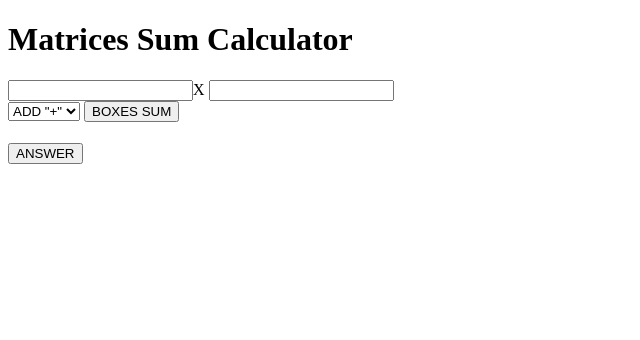
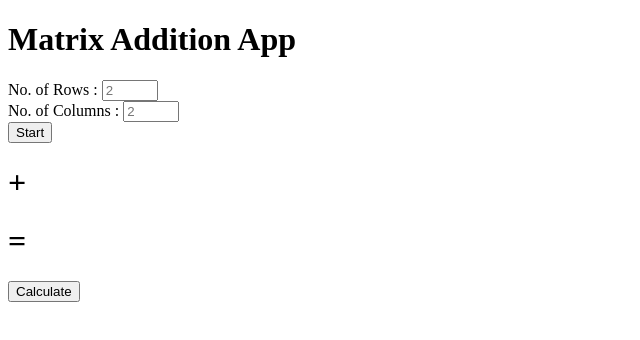
Before and after one commit to khanadil21/matrices_sum_calculator, a plain HTML site: page index.html in a window 1280 px wide. Shown: the whole page, without its empty margins (0-640 px from the left). Drawn offline with Linux system fonts and the light colour scheme.

Commit message:
Update index.html

```diff
--- a/index.html
+++ b/index.html
@@ -4,46 +4,40 @@
     <meta charset="UTF-8">
     <meta http-equiv="X-UA-Compatible" content="IE=edge">
     <meta name="viewport" content="width=device-width, initial-scale=1.0">
-
-    <title> Matrices Calculator </title>
+    <link rel="stylesheet" href="style.css">
+    <link rel="stylesheet" media="screen and (max-width:1024px)" href="laptop.css">
+    <title>Document</title>
 </head>
 <body>
+    <header>
+        <h1>Matrix Addition App</h1>
+    </header>
 
-    <h1> Matrices Sum Calculator </h1>
-     <form  onsubmit="start() ; return false ;">
-        <input type="number" id="matGen1">X
-        <input type="number" id="matGen2">
-        <br>
 
-      <select name="" id="checksign" required>
-      <option value="select"> ADD "+" </option>
-
-      </select>
-
-      <button type="submit"> BOXES SUM </button>
+    <form onsubmit="start(); return false"; id="form1">
+    <div class="box">
+       <div class="sep"><label for="input_1">No. of Rows :</label> <input type="number" required id="input_1" placeholder="2" min="2" max="10"></div>
+       <div class="sep"><label for="input_2">No. of Columns : </label> <input type="number" required id="input_2" placeholder="2" min="2" max="10"></div>
+       <button type="submit" class="btn"  id="btn1">Start</button>
+    </div>
 
     </form>
 
 
+    <form onsubmit="calc(); return false"; id="form2">
 
-    <form action="" onsubmit="cal(); return false">
-     <div id="matInput">
-       <div id="mat1"> </div>
+        <div class="matBox">
+            <div id="mat_1" class="matrix"></div>
+            <h1>+</h1>
+            <div id="mat_2" class="matrix"></div>
+            <h1>=</h1>
+            <div id="result" class="matrix"></div>
+        </div>
+        <button type="submit" class="btn">Calculate</button>
+    </form>
 
-       <div> <h1 id="dropDown"></h1> </div>
-
-       <div id="mat2"></div>
-
-       <div> <h1 id="equal"></h1> </div>
-
-       <div id="result"></div>
-     </div>
-     <button type="submit">ANSWER</button>
-
-    </form>
 
     <script src="app.js"></script>
 
-
 </body>
 </html>
```
